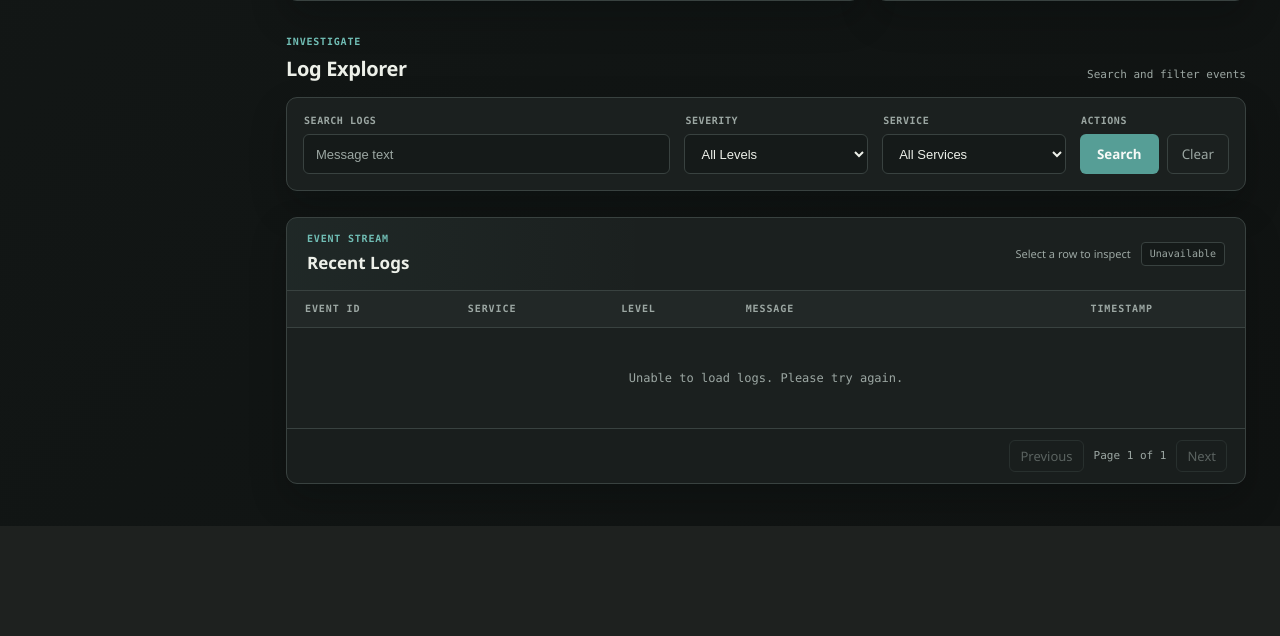
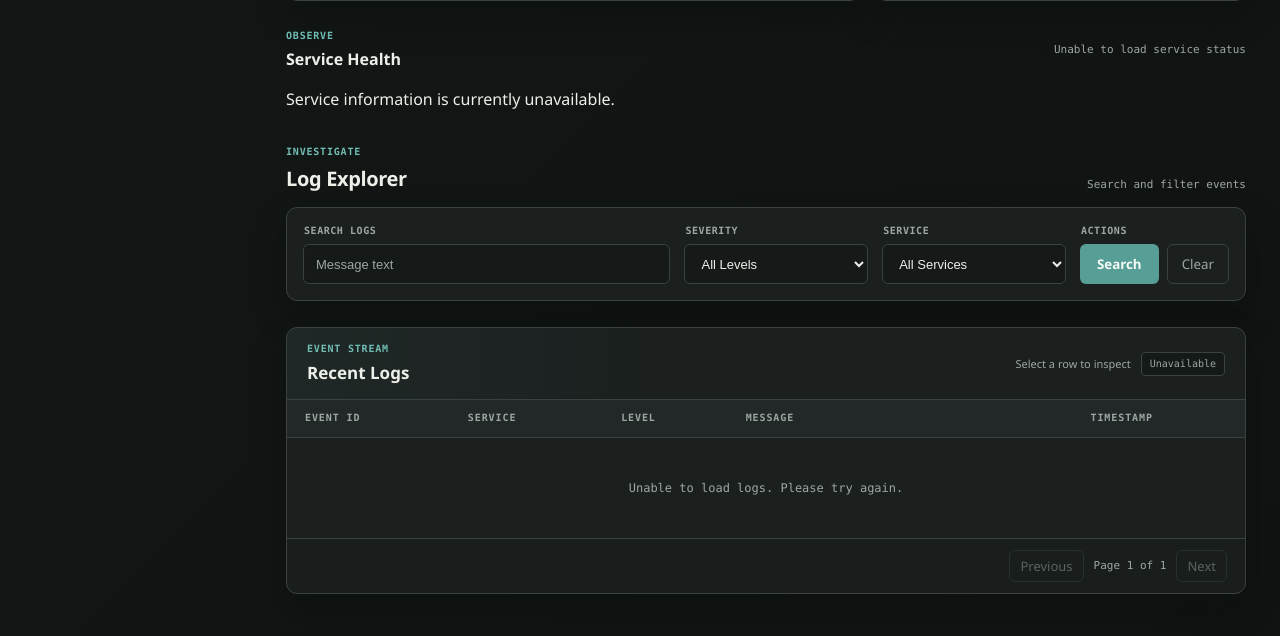
Before and after one commit to abir-011/LogShift, a Django app: template app/dashboard/templates/dashboard/dashboard.html in a window 1280 px wide. Shown: the part 873-1509 px from the top of the page. Before the commit the page ends 1399 px from the top, so only its background shows below. Run offline with Django 5.2, Linux system fonts and the light colour scheme; the template is opened without the code that fills it, so the values that code supplies are empty.

Commit message:
Complete Phase 4B service health monitoring

```diff
--- a/app/dashboard/templates/dashboard/dashboard.html
+++ b/app/dashboard/templates/dashboard/dashboard.html
@@ -476,6 +476,84 @@
             color: var(--muted);
             font-size: 11px;
             line-height: 1.35;
+        }
+        /* Service Health Monitoring */
+
+        .service-health-section {
+            margin: 24px 0;
+        }
+
+        .service-health-grid {
+            display: grid;
+            grid-template-columns: repeat(auto-fit, minmax(240px, 1fr));
+            gap: 14px;
+        }
+
+        .service-health-card {
+            background: var(--surface);
+            border: 1px solid var(--border);
+            border-radius: var(--radius-lg);
+            padding: 18px;
+            box-shadow: var(--shadow);
+        }
+
+        .service-health-card:hover {
+            border-color: var(--border-strong);
+        }
+
+        .service-health-top {
+            display: flex;
+            justify-content: space-between;
+            align-items: center;
+            gap: 12px;
+            margin-bottom: 14px;
+        }
+
+        .service-health-name {
+            font-size: 14px;
+            font-weight: 650;
+            color: var(--text);
+        }
+
+        .health-status {
+            font-size: 11px;
+            font-weight: 650;
+            padding: 4px 9px;
+            border-radius: 20px;
+            white-space: nowrap;
+        }
+
+        .health-status.healthy {
+            color: var(--green);
+            background: rgba(126, 180, 154, 0.13);
+        }
+
+        .health-status.degraded {
+            color: var(--yellow);
+            background: rgba(215, 170, 77, 0.13);
+        }
+
+        .health-status.down {
+            color: var(--red);
+            background: rgba(228, 123, 112, 0.13);
+        }
+
+        .service-health-details {
+            display: grid;
+            gap: 6px;
+            color: var(--muted);
+            font-family: var(--technical-font);
+            font-size: 11px;
+        }
+
+        .service-health-empty {
+            color: var(--muted);
+            font-size: 13px;
+            padding: 20px;
+            text-align: center;
+            background: var(--surface);
+            border: 1px dashed var(--border);
+            border-radius: var(--radius-lg);
         }
 
         /* Section headings */
@@ -1396,6 +1474,29 @@
                 </div>
                 <div class="chart-container">
                     <canvas id="severity-chart"></canvas>
+                </div>
+            </div>
+
+        </section>
+
+        <!-- Service Health Monitoring -->
+
+        <section class="service-health-section">
+
+            <div class="section-header">
+                <div>
+                    <p class="section-kicker">Observe</p>
+                    <h2>Service Health</h2>
+                </div>
+
+                <span class="section-subtitle" id="service-health-summary">
+                    Loading service status...
+                </span>
+            </div>
+
+            <div class="service-health-grid" id="service-health-grid">
+                <div class="service-health-empty">
+                    Loading monitored services...
                 </div>
             </div>
 
@@ -1737,7 +1838,9 @@
             }
 
             const data = await response.json();
-
+            const services = data.services || [];
+
+            // Update existing service filter dropdowns.
             const dropdowns = [
                 document.getElementById("global-service"),
                 document.getElementById("service")
@@ -1748,20 +1851,101 @@
 
                 dropdown.innerHTML = '<option value="">All Services</option>';
 
-                data.services.forEach(service => {
+                services.forEach(service => {
                     const option = document.createElement("option");
-                    option.value = service;
-                    option.textContent = service;
+                    option.value = service.service_name;
+                    option.textContent = service.service_name;
                     dropdown.appendChild(option);
                 });
 
                 dropdown.value = selectedValue;
             });
 
+            // Update Service Health panel.
+            renderServiceHealth(services);
+
         } catch (error) {
             console.error("Service loading error:", error);
+
+            document.getElementById("service-health-summary").textContent =
+                "Unable to load service status";
+
+            document.getElementById("service-health-grid").textContent =
+                "Service information is currently unavailable.";
         }
     }
+
+
+    function renderServiceHealth(services) {
+        const grid = document.getElementById("service-health-grid");
+        const summary = document.getElementById("service-health-summary");
+
+        grid.innerHTML = "";
+
+        if (services.length === 0) {
+            summary.textContent = "No services registered";
+
+            grid.textContent = "No monitored services found.";
+            return;
+        }
+
+        const counts = {
+            Healthy: 0,
+            Degraded: 0,
+            Down: 0
+        };
+
+        services.forEach(service => {
+            if (Object.hasOwn(counts, service.status)) {
+                counts[service.status]++;
+            }
+        });
+
+        summary.textContent =
+            `${counts.Healthy} Healthy · ${counts.Degraded} Degraded · ${counts.Down} Down`;
+
+        services.forEach(service => {
+            const card = document.createElement("div");
+            card.className = "service-health-card";
+
+            const top = document.createElement("div");
+            top.className = "service-health-top";
+
+            const name = document.createElement("span");
+            name.className = "service-health-name";
+            name.textContent = service.service_name;
+
+            const status = document.createElement("span");
+            status.className =
+                `health-status ${service.status.toLowerCase()}`;
+            status.textContent = service.status;
+
+            top.append(name, status);
+
+            const details = document.createElement("div");
+            details.className = "service-health-details";
+
+            const formatTimestamp = value =>
+                value ? new Date(value).toLocaleString() : "Not recorded";
+
+            const detailLines = [
+                `Environment: ${service.environment}`,
+                `Version: ${service.service_version || "Not specified"}`,
+                `Last heartbeat: ${formatTimestamp(service.last_heartbeat)}`,
+                `Last activity: ${formatTimestamp(service.last_activity)}`
+            ];
+
+            detailLines.forEach(line => {
+                const detail = document.createElement("div");
+                detail.textContent = line;
+                details.appendChild(detail);
+            });
+
+            card.append(top, details);
+            grid.appendChild(card);
+        });
+    }
+
     function applyDashboardFilters() {
         loadStats();
         loadLogs();
@@ -2139,6 +2323,7 @@
         }
     });
     function refreshDashboard() {
+        loadServices();
         loadStats();
         loadLogs();
     }
@@ -2175,9 +2360,11 @@
 
     // Initial dashboard load.
 
-    async function initializeDashboard() {
-        await loadServices();
+    function initializeDashboard() {
         refreshDashboard();
+
+        // Refresh service health every 15 seconds.
+        setInterval(loadServices, 15000);
     }
 
     initializeDashboard();
--- a/app/logs/urls.py
+++ b/app/logs/urls.py
@@ -6,6 +6,7 @@ from .views import (
     LogDetailView,
     LogStatsView,
     ServiceListView,
+    ServiceHeartbeatView,
 )
 
 urlpatterns = [
@@ -14,4 +15,9 @@ urlpatterns = [
     path("logs/<str:event_id>/", LogDetailView.as_view(), name="log-detail"),
     path("stats/", LogStatsView.as_view(), name="log-stats"),
     path("services/", ServiceListView.as_view(), name="service-list"),
+    path(
+        "services/heartbeat/",
+        ServiceHeartbeatView.as_view(),
+        name="service-heartbeat",
+        ),
 ]
--- a/app/logs/views.py
+++ b/app/logs/views.py
@@ -4,11 +4,15 @@ from rest_framework.views import APIView
 from django.db import IntegrityError
 from django.db import transaction
 from django.db.models import Count, Q
-from .models import LogEvent
+from .models import LogEvent, Service
 from django.db.models.functions import TruncHour
 from django.utils import timezone
 from datetime import timedelta
-from .serializers import LogEventSerializer, LogQuerySerializer
+from .serializers import (
+    LogEventSerializer,
+    LogQuerySerializer,
+    HeartbeatSerializer,
+)
 from rest_framework.pagination import PageNumberPagination
 from rest_framework.authentication import SessionAuthentication
 from rest_framework.permissions import IsAuthenticated, AllowAny
@@ -275,11 +279,47 @@ class ServiceListView(APIView):
     permission_classes = [IsAuthenticated]
 
     def get(self, request):
-        services = (
-            LogEvent.objects
-            .values_list("service_name", flat=True)
-            .distinct()
-            .order_by("service_name")
+        services = Service.objects.all()
+
+        service_data = [
+            {
+                "service_name": service.service_name,
+                "environment": service.environment,
+                "service_version": service.service_version,
+                "status": service.status,
+                "last_heartbeat": service.last_heartbeat,
+                "last_activity": service.last_activity,
+            }
+            for service in services
+        ]
+
+        return Response({"services": service_data})
+
+class ServiceHeartbeatView(APIView):
+    authentication_classes = [LogShiftAPIKeyAuthentication]
+    permission_classes = [AllowAny]
+
+    def post(self, request):
+        serializer = HeartbeatSerializer(data=request.data)
+        serializer.is_valid(raise_exception=True)
+
+        data = serializer.validated_data
+
+        service, created = Service.objects.update_or_create(
+            service_name=data["service_name"],
+            environment=data["environment"],
+            defaults={
+                "service_version": data["service_version"],
+                "last_heartbeat": timezone.now(),
+            },
         )
 
-        return Response({"services": list(services)})
+        return Response(
+            {
+                "message": "Heartbeat received successfully.",
+                "service_name": service.service_name,
+                "environment": service.environment,
+                "created": created,
+            },
+            status=status.HTTP_201_CREATED if created else status.HTTP_200_OK,
+        )
```
Also changed, not shown: app/logs/models.py (+41 -0 lines), app/logs/serializers.py (+34 -1 lines), simulated-services/auth_service.py (+16 -0 lines), simulated-services/heartbeat.py (added, +52 -0 lines), simulated-services/order_service.py (+17 -0 lines), simulated-services/payment_service.py (+16 -0 lines), app/logs/migrations/0002_service.py (added).
